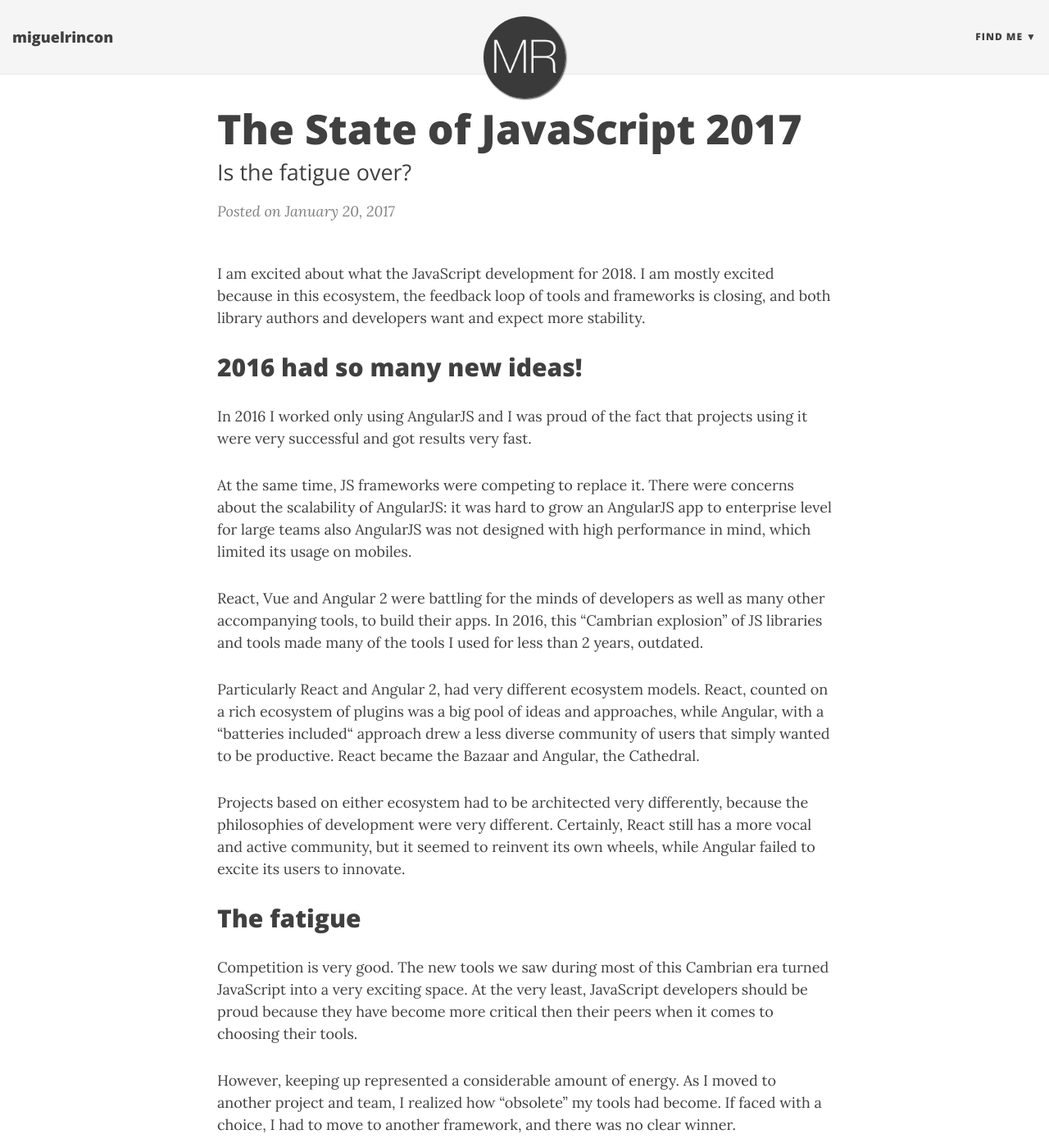
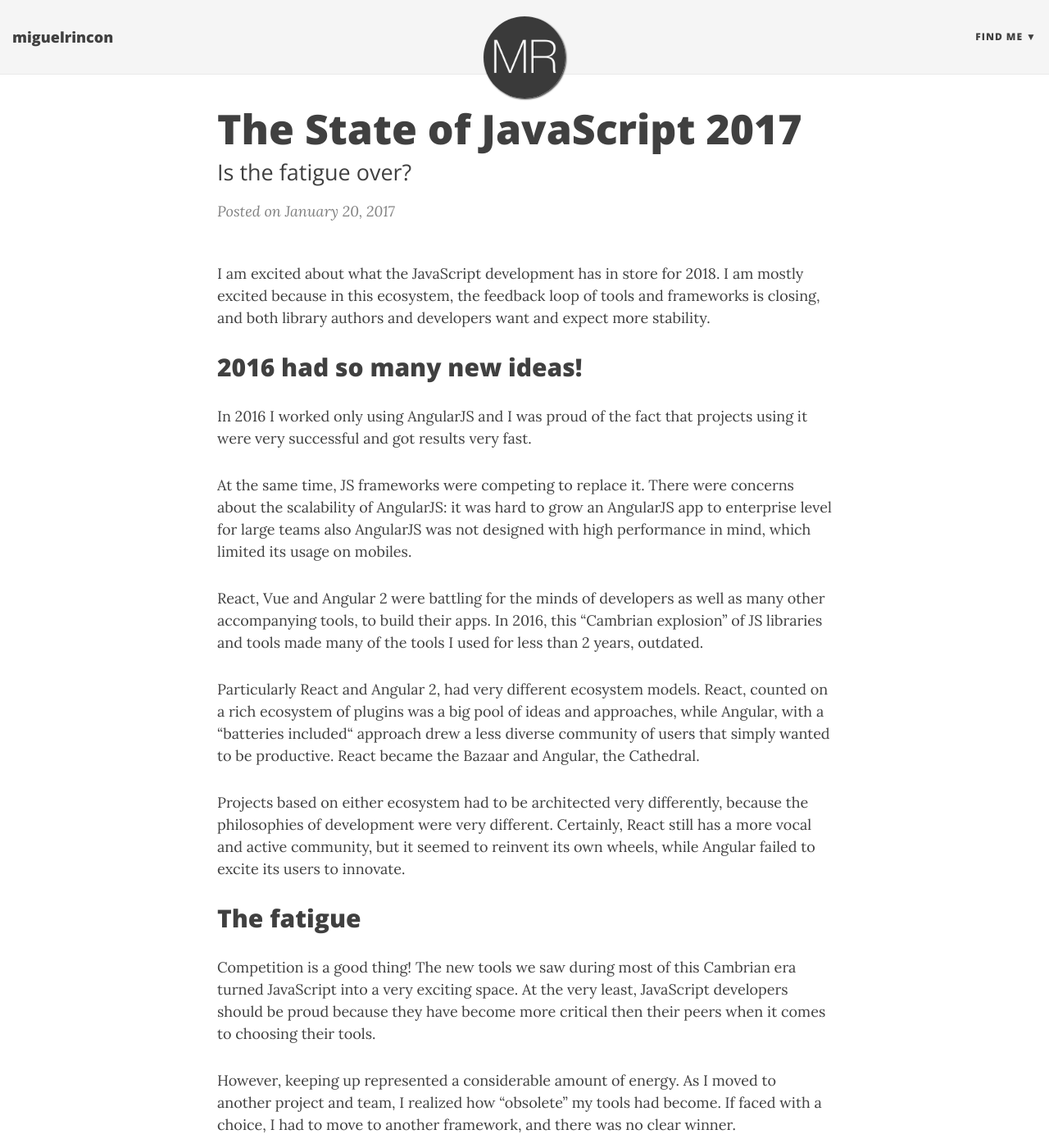
Before and after one commit to miguelrincon/miguelrincon.github.io, a Jekyll site: the page built from _posts/2017-01-20-the-state-of-js-2017.md, in a window 1280 px wide and 1400 px high. Shown: the whole window at 82% size. Built offline with Jekyll 4.4.1, drawn with Linux system fonts in a browser that asks for light colours; nearby versions of some CDN libraries; some of the changed lines change nothing that is shown; some of the changed text lies outside the part shown.

Commit message:
Added small fixes

```diff
--- a/_posts/2017-01-20-the-state-of-js-2017.md
+++ b/_posts/2017-01-20-the-state-of-js-2017.md
@@ -4,7 +4,7 @@
 subtitle: Is the fatigue over?
 ---
 
-I am excited about what the JavaScript development for 2018. I am mostly excited because in this ecosystem, the feedback loop of tools and frameworks is closing, and both library authors and developers want and expect more stability.
+I am excited about what the JavaScript development has in store for 2018. I am mostly excited because in this ecosystem, the feedback loop of tools and frameworks is closing, and both library authors and developers want and expect more stability.
 
 ## 2016 had so many new ideas!
 
@@ -20,7 +20,7 @@
 
 ## The fatigue
 
-Competition is very good. The new tools we saw during most of this Cambrian era turned JavaScript into a very exciting space. At the very least, JavaScript developers should be proud because they have become more critical then their peers when it comes to choosing their tools.
+Competition is a good thing! The new tools we saw during most of this Cambrian era turned JavaScript into a very exciting space. At the very least, JavaScript developers should be proud because they have become more critical then their peers when it comes to choosing their tools.
 
 However, keeping up represented a considerable amount of energy. As I moved to another project and team, I realized how “obsolete” my tools had become. If faced with a choice, I had to move to another framework, and there was no clear winner.
 
@@ -28,7 +28,7 @@
 
 [How it feels to learn JavaScript in 2016](https://hackernoon.com/how-it-feels-to-learn-javascript-in-2016-d3a717dd577f)
 
-Tools and frameworks switched too fast, they got rewritten, scraped and redone again without care for compatibility. New and shiny was often considered better. I became tired of keeping up, the name for this was "JavaScript Fatigue".
+Tools and frameworks switched too fast, they got rewritten, scraped and redone without care for compatibility. New and shiny was often considered better. I became tired of keeping up, I found that some people called it ["JavaScript Fatigue"](https://medium.com/@ericclemmons/javascript-fatigue-48d4011b6fc4).
 
 Remaking a similar framework or state management library that proposes little new things or often, making a “lightweight” version of something else is not very useful innovation. But in 2017 some things did change.
 
@@ -46,4 +46,4 @@
 
 I also see more important innovation where it matters (GraphQL APIs) so we can actually be more productive in our work. I predict happier users (and happier bosses) in this environment of stability.
 
-The state of JavaScript in 2017 survey also says *“JavaScript is great!”* on the left side of its homepage. I have many reasons to think this will be written in the 2018 survey.
+The state of JavaScript in 2017 survey also says *“JavaScript is great!”* on the left side of its homepage. I believe this will be written in the 2018 survey as well.
--- a/js/main.js
+++ b/js/main.js
@@ -36,6 +36,14 @@
         }
       });
     });
+
+    // Open external links in a new tab or page
+    var links = $( 'article a' );
+    $.each(links, function(i){
+      if (links[i].hostname != window.location.hostname) {
+        links[i].target = '_blank';
+      }
+    })
 
     // Ensure nested navbar menus are not longer than the menu header
     var menus = $(".navlinks-container");
```
